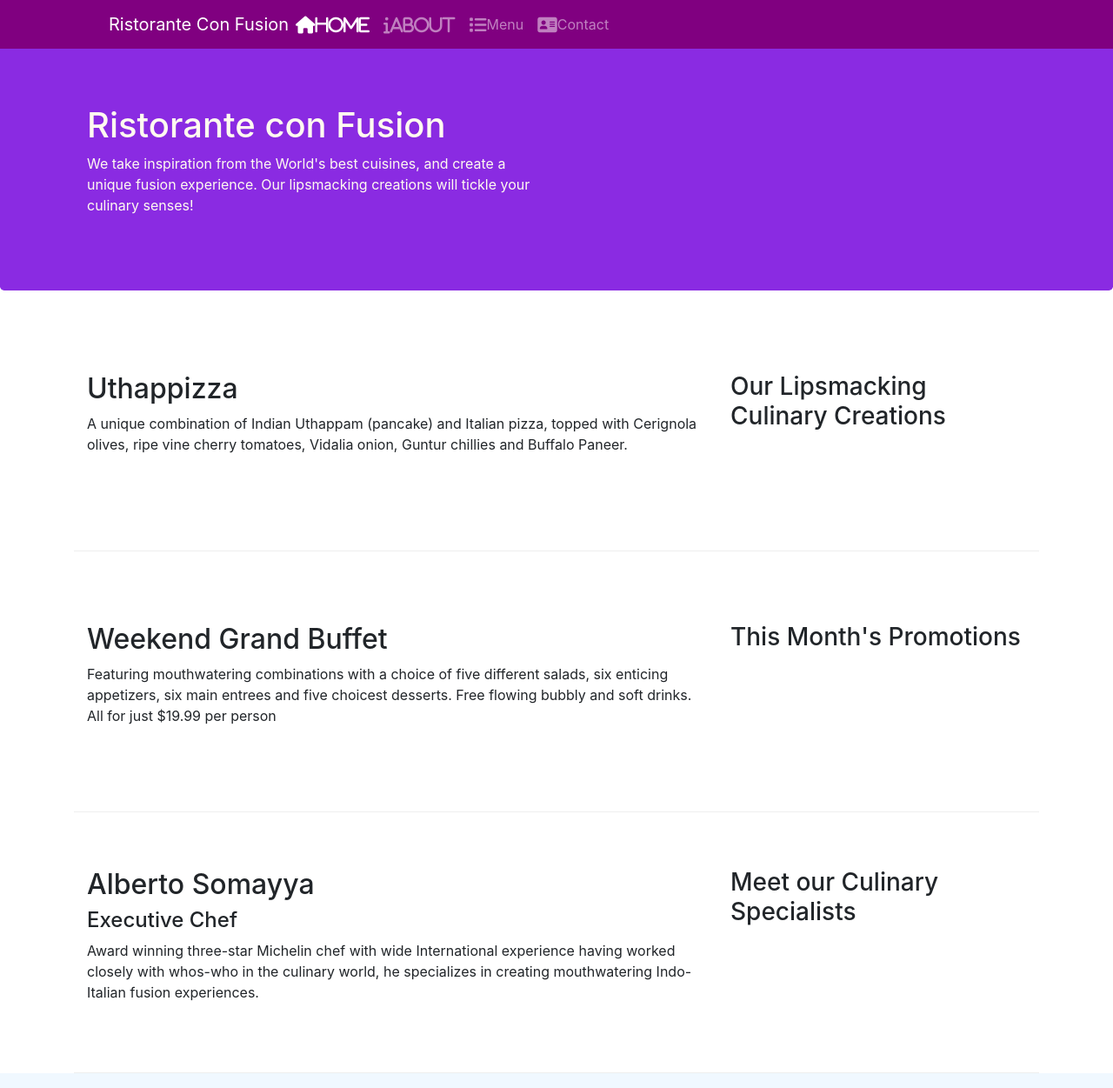
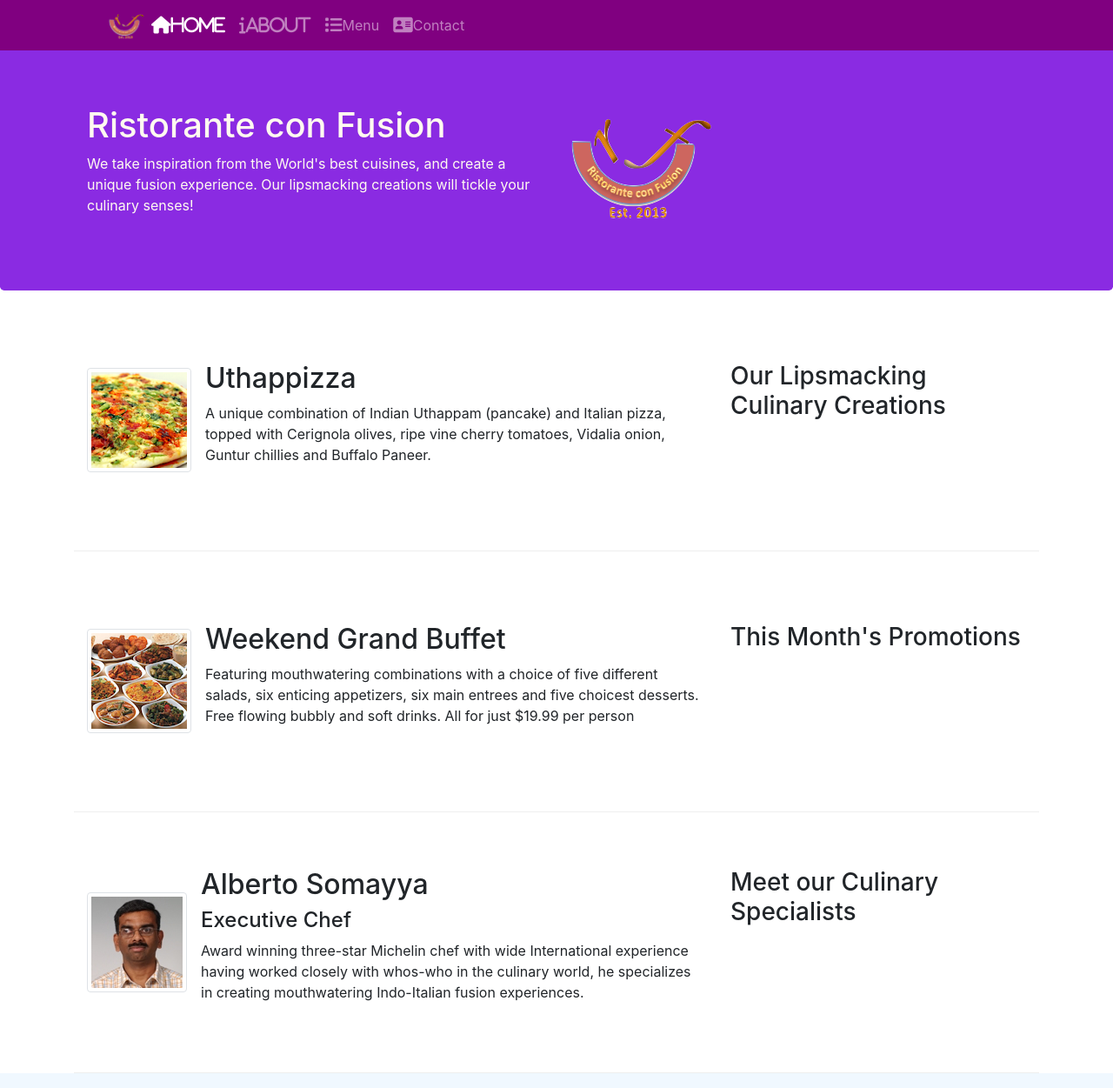
Before and after one commit to baldmonkey1/bootstrap, a website: page index.html in a window 1280 px wide. Shown: the top 1251 px of the page at 87% size. Drawn offline with nearby package versions, Linux system fonts and the light colour scheme.

Commit message:
images and media

```diff
--- a/index.html
+++ b/index.html
@@ -25,7 +25,7 @@
             <button class="navbar-toggler" type="button" data-toggle="collapse" data-target="#navbar">
                 <span class="navbar-toggler-icon"></span>
             </button>
-        <a class="navbar-brand mr-auto" href="#">Ristorante Con Fusion</a>
+        <a class="navbar-brand mr-auto" href="#"><img src="img/logo.png" height="30" width="41"></a>
         <div class="collapse navbar-collapse" id="navbar">
         <ul class="navbar-nav mr-auto">
             <li class="nav-item"><a class ="nav-link active"href="#"><span class="fa fa-home fa-lg">Home</span></a></li>
@@ -44,7 +44,8 @@
                     <h1>Ristorante con Fusion</h1>
                     <p>We take inspiration from the World's best cuisines, and create a unique fusion experience. Our lipsmacking creations will tickle your culinary senses!</p>
                 </div>
-                <div class="col-12 col-sm">
+                <div class="col-12 col-sm align-self-center">
+                    <img src="img/logo.png" class="img-fluid">
                 </div>
             </div>
         </div>
@@ -56,8 +57,13 @@
                 <h3>Our Lipsmacking Culinary Creations</h3>
             </div>
             <div class="col-12 order-sm-first col-sm">
-                <h2>Uthappizza</h2>
-                <p class="d-none d-sm-block">A unique combination of Indian Uthappam (pancake) and Italian pizza, topped with Cerignola olives, ripe vine cherry tomatoes, Vidalia onion, Guntur chillies and Buffalo Paneer.</p>
+                <div class="media">
+                    <img class="d-flex mr-3 img-thumbnail align-self-center" src="img/uthappizza.png" alt="uthapizza">
+                <div class="media-body">
+                    <h2 class="mt-0">Uthappizza</h2>
+                    <p class="d-none d-sm-block">A unique combination of Indian Uthappam (pancake) and Italian pizza, topped with Cerignola olives, ripe vine cherry tomatoes, Vidalia onion, Guntur chillies and Buffalo Paneer.</p>
+                </div>
+                </div>
             </div>
         </div>
 
@@ -67,8 +73,14 @@
                 <h3>This Month's Promotions</h3>
             </div>
             <div class="col-12 order-sm-first col-sm">
-                <h2>Weekend Grand Buffet</h2>
-                <p class="d-none d-sm-block">Featuring mouthwatering combinations with a choice of five different salads, six enticing appetizers, six main entrees and five choicest desserts. Free flowing bubbly and soft drinks. All for just $19.99 per person </p>
+                <div class="media">
+                    <img class="mr-3 img-thumbnail align-self-center" src="img/buffet.png" alt="buffet">
+                    <div class="media-body">
+                        <h2 class="mt-0">Weekend Grand Buffet</h2>
+                        <p class="d-none d-sm-block">Featuring mouthwatering combinations with a choice of five different salads, six enticing appetizers, six main entrees and five choicest desserts. Free flowing bubbly and soft drinks. All for just $19.99 per person </p>
+                    </div>
+                </div>
+
             </div>
         </div>
 
@@ -77,9 +89,14 @@
                 <h3>Meet our Culinary Specialists</h3>
             </div>
             <div class="col-12 order-sm-first col-sm">
-                <h2>Alberto Somayya</h2>
-                <h4>Executive Chef</h4>
-                <p class="d-none d-sm-block">Award winning three-star Michelin chef with wide International experience having worked closely with whos-who in the culinary world, he specializes in creating mouthwatering Indo-Italian fusion experiences. </p>
+                <div class="media">
+                    <img class="mr-3 img-thumbnail align-self-center" src="img/alberto.png" alt="Alberto">
+                    <div class="media-body">
+                        <h2 class="mt-0">Alberto Somayya</h2>
+                        <h4>Executive Chef</h4>
+                        <p class="d-none d-sm-block">Award winning three-star Michelin chef with wide International experience having worked closely with whos-who in the culinary world, he specializes in creating mouthwatering Indo-Italian fusion experiences. </p>
+                    </div>
+                </div>
             </div>
         </div>
     </div>
```
Also changed, not shown: aboutus.html (+4 -3 lines), contactus.html (+3 -2 lines), img/alberto.png (added), img/buffet.png (added), img/logo.png (added), img/uthappizza.png (added), 1 other file.
